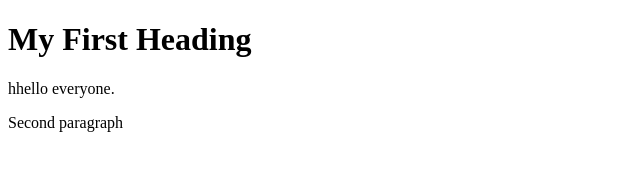
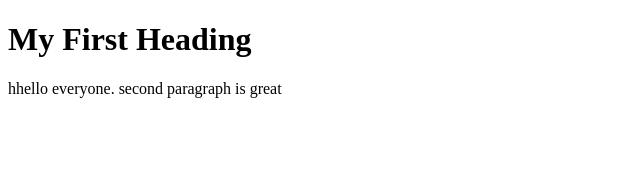
Before and after one commit to africanlizard/laricadeartista, a plain HTML site: page index.html in a window 1280 px wide. Shown: the whole page, without its empty margins (0-640 px from the left). Drawn offline with Linux system fonts and the light colour scheme.

Commit message:
Update index.html

```diff
--- a/index.html
+++ b/index.html
@@ -4,8 +4,9 @@
 
 <h1>My First Heading</h1>
 
-<p>hhello everyone.</p>
-<p>Second paragraph</p>
+<p>hhello everyone.
+second paragraph is great</p>
+
 
 </body>
 </html>
```
